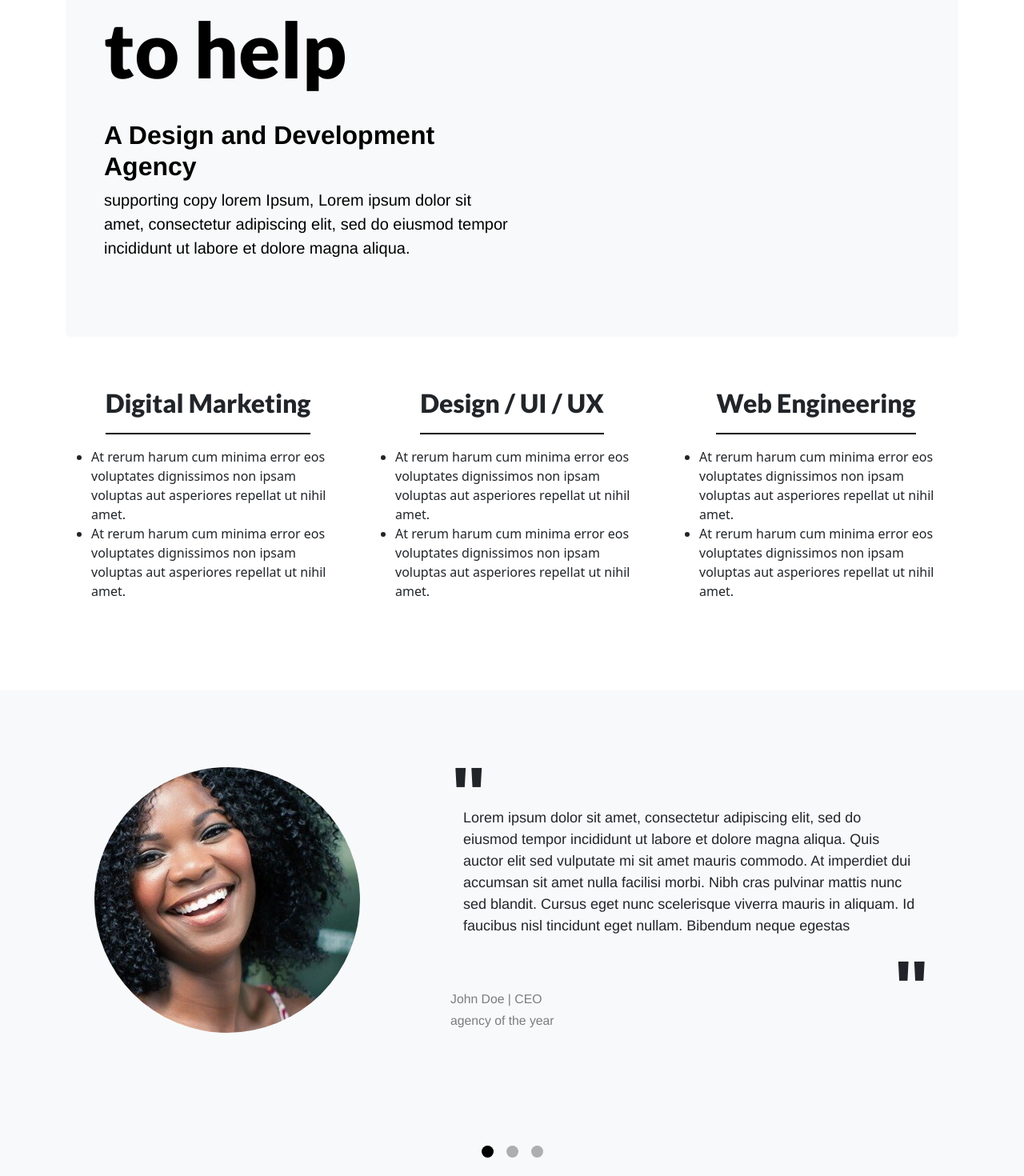
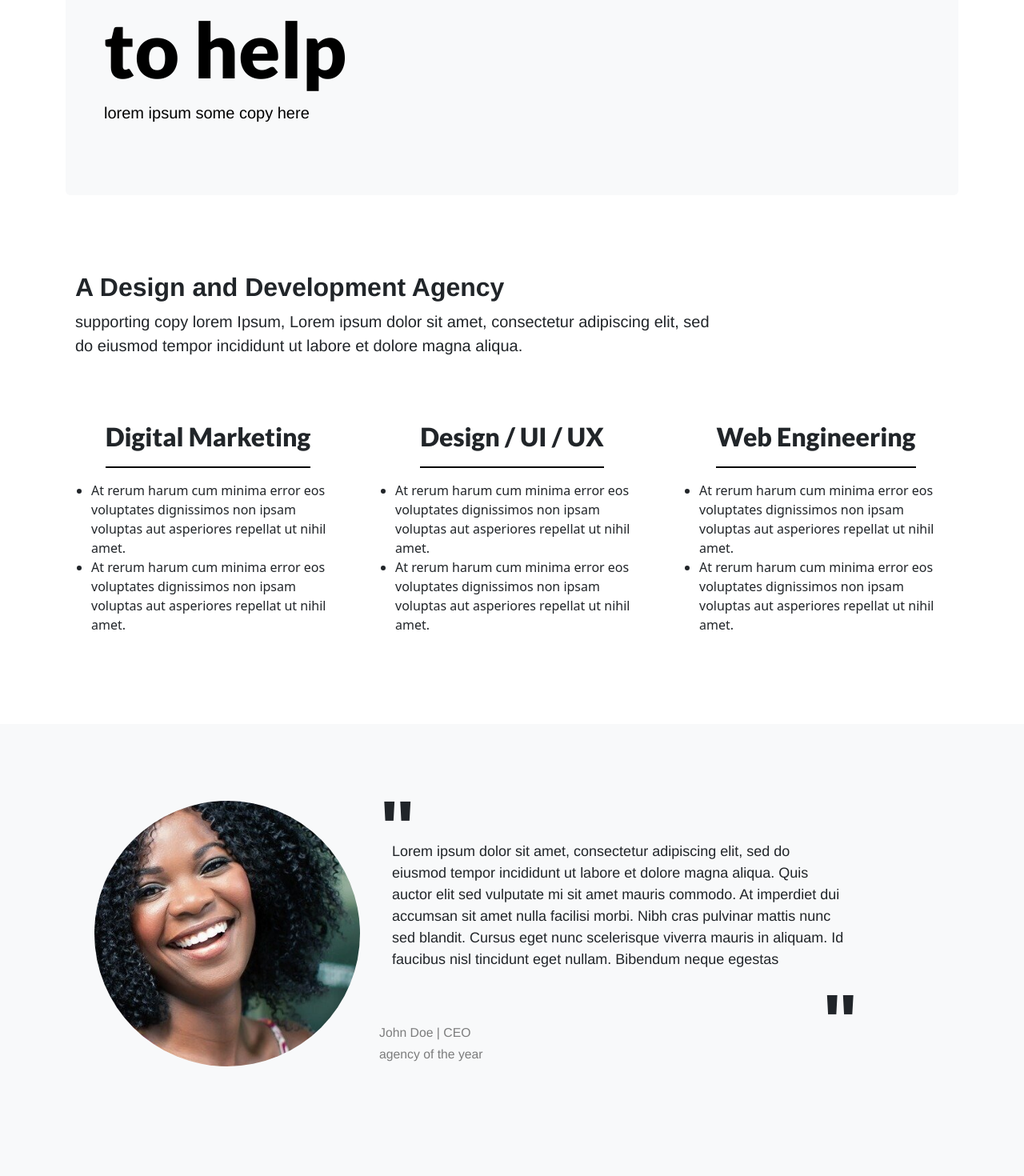
Before and after one commit to chips-ahoy-developement/landing-page, a React (Create React App) app: page / in a window 1280 px wide. Shown: the part 240-1710 px from the top of the page at 80% size. Built offline with nearby package versions, Linux system fonts and the light colour scheme.

Commit message:
styling updates

```diff
--- a/src/App.js
+++ b/src/App.js
@@ -15,12 +15,15 @@ function App() {
               We are here
               <br /> to help
             </h1>
-            {/* <p className="text-start">lorem ipsum</p> */}
+            <p className="text-start">lorem ipsum some copy here</p>
           </div>
           <div className="col">
             <img src="#" alt="" />
           </div>
-          <div className="col-sm-12 col-md-6 text-start mb-5 promising-subheading">
+
+        </Jumbotron>
+        <div className="row mb-5 mt-5">
+          <div className="col-sm-12 col-md-9 text-start mt-5 mb-5 px-4 promising-subheading">
             <h2>A Design and Development Agency</h2>
             <p>
               supporting copy lorem Ipsum, Lorem ipsum dolor sit amet,
@@ -28,16 +31,6 @@ function App() {
               labore et dolore magna aliqua.{" "}
             </p>
           </div>
-        </Jumbotron>
-        <div className="row mb-5 mt-5">
-          {/* <div className="col-sm-12 col-md-9 text-start mt-5 mb-5 px-4 promising-subheading">
-            <h2>A Design and Development Agency</h2>
-            <p>
-              supporting copy lorem Ipsum, Lorem ipsum dolor sit amet,
-              consectetur adipiscing elit, sed do eiusmod tempor incididunt ut
-              labore et dolore magna aliqua.{" "}
-            </p>
-          </div> */}
 
           <div className="col-sm-12 col-md-4 mt-3 mb-5">
             <p className="subheader">
--- a/src/components/carousel/Carousel.js
+++ b/src/components/carousel/Carousel.js
@@ -11,7 +11,7 @@ function CarouselSlider() {
         <div className="col-sm-12 col-md-4 mb-5">
           <img src={smile}  alt="" className='rounded-circle'/>
         </div>
-        <div className="col-sm-12 col-md-7 offset-lg-1 d-flex align-items-center">
+        <div className="col-sm-12 col-md-7 d-flex align-items-center">
           <div>
             <p className="quoteMark text-start">"</p>
             <p className='p-3 text-start'>
@@ -36,7 +36,7 @@ function CarouselSlider() {
         <div className="col-sm-12 col-md-4 mb-5">
         <img src={smile}  alt="" className='rounded-circle'/>
         </div>
-        <div className="col-sm-12 col-md-7 offset-lg-1 d-flex align-items-center">
+        <div className="col-sm-12 col-md-7 d-flex align-items-center">
           <div>
             <p className="quoteMark text-start">"</p>
             <p className='p-3 text-start'>
@@ -61,7 +61,7 @@ function CarouselSlider() {
         <div className="col-sm-12 col-md-4 mb-5">
         <img src={smile}  alt="" className='rounded-circle'/>
         </div>
-        <div className="col-sm-12 col-md-7 offset-lg-1 d-flex align-items-center">
+        <div className="col-sm-12 col-md-7 d-flex align-items-center">
           <div>
             <p className="quoteMark text-start">"</p>
             <p className='p-3 text-start'>
```
